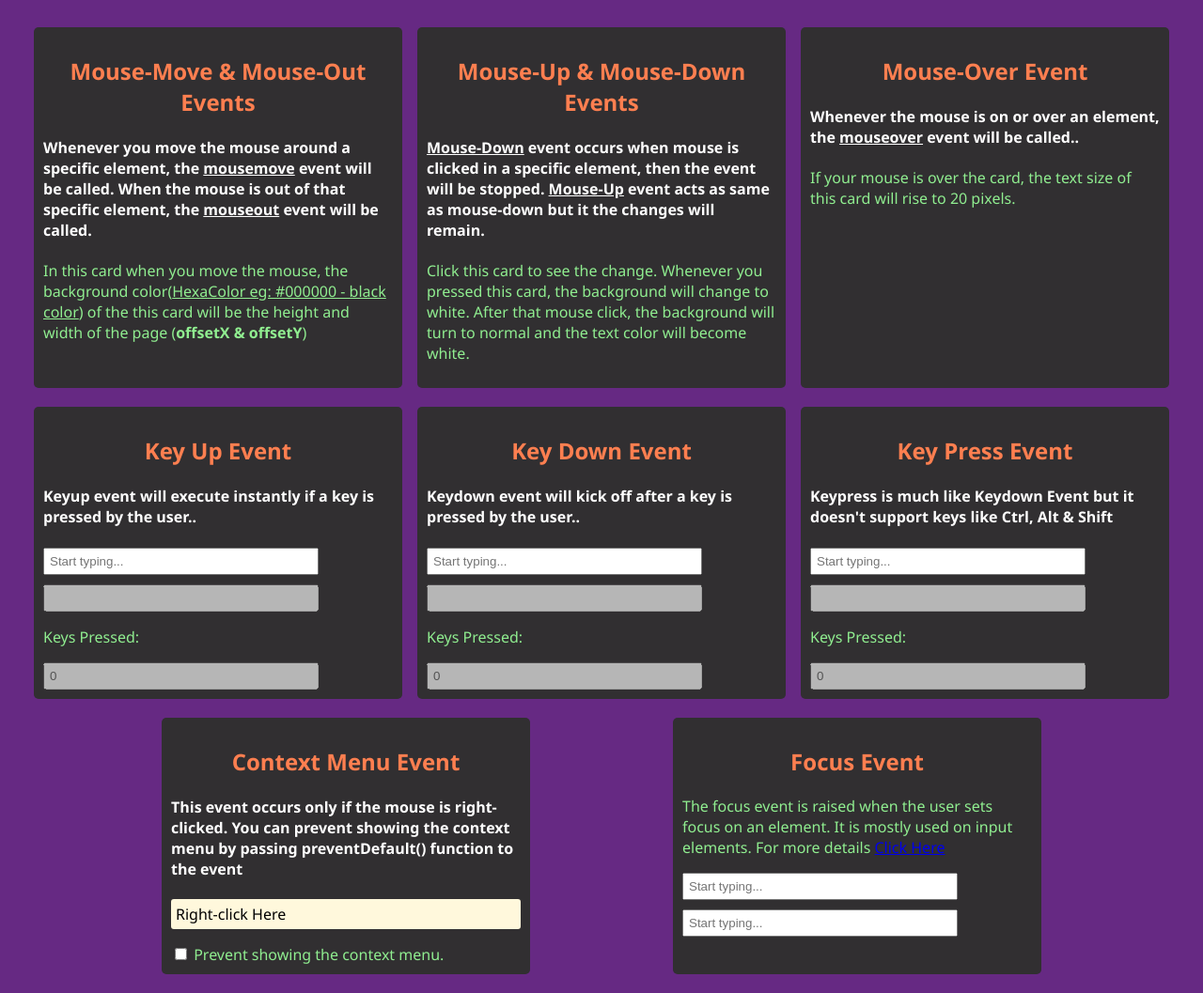
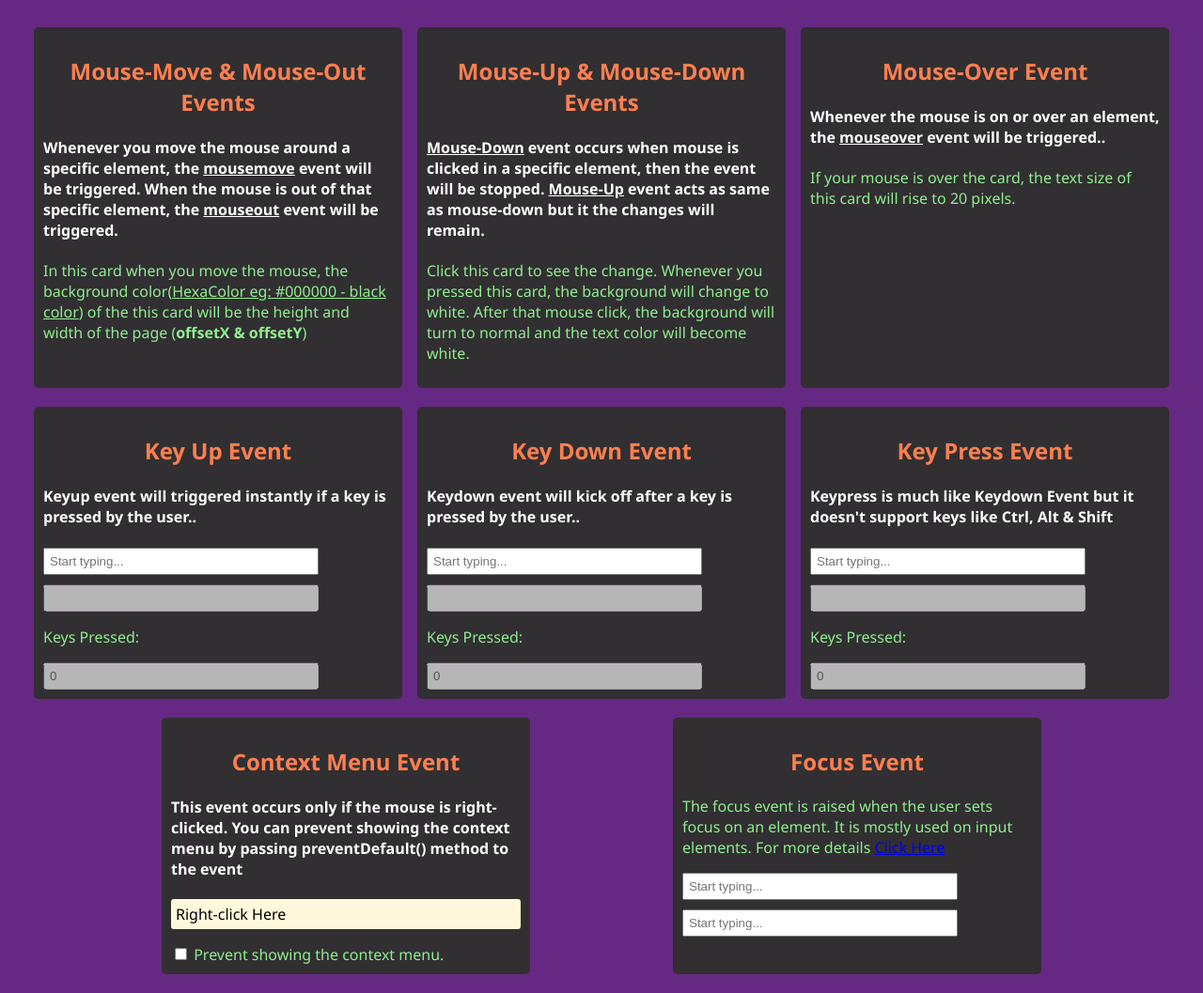
Before and after one commit to krishgb/event-handlers, a plain HTML site: page index.html in a window 1280 px wide. Shown: the part 67-1124 px from the top of the page at 94% size. Drawn offline with Linux system fonts and the light colour scheme.

Commit message:
Update index.html

```diff
--- a/index.html
+++ b/index.html
@@ -11,7 +11,7 @@
     <div class="container">
         <div id="mouse-move" class="events">
             <h2 style="text-align: center;">Mouse-Move  &  Mouse-Out  Events</h2>
-            <h4>Whenever you move the mouse around a specific element, the  <u>mousemove</u> event will be called. When the mouse is out of that specific element, the <u>mouseout</u> event will be called.</h4>
+            <h4>Whenever you move the mouse around a specific element, the  <u>mousemove</u> event will be triggered. When the mouse is out of that specific element, the <u>mouseout</u> event will be triggered.</h4>
             <p>In this card when you move the mouse, the background color(<u>HexaColor eg: #000000 - black color</u>) of the this card will be the height and width of the page (<b>offsetX & offsetY</b>)</p>
         </div>
 
@@ -23,7 +23,7 @@
 
         <div id="mouse-over" class="events">
             <h2 style="text-align: center;">Mouse-Over Event</h2>
-            <h4>Whenever the mouse is on or over an element, the <u>mouseover</u>  event will be called..</h4>
+            <h4>Whenever the mouse is on or over an element, the <u>mouseover</u>  event will be triggered..</h4>
             <p>If your mouse is over the card, the text size of this card will rise to 20 pixels.</p>
         </div>
     </div>
@@ -31,7 +31,7 @@
     <div class="container">
         <div id="key-up" class="events">
             <h2>Key Up Event</h3>
-            <h4>Keyup event will execute instantly if a key is pressed by the user..</h4>
+            <h4>Keyup event will triggered instantly if a key is pressed by the user..</h4>
             <input type="text" id="key_up_input" placeholder="Start typing...">
             <input type="text" id="key_up_output" disabled>
             <p>Keys Pressed:</p>
@@ -60,7 +60,7 @@
     <div class="container">
         <div id="context-menu-event" class="events">
             <h2>Context Menu Event</h2>
-            <h4>This event occurs only if the mouse is right-clicked. You can prevent showing the context menu by passing preventDefault() function to the event</h4>
+            <h4>This event occurs only if the mouse is right-clicked. You can prevent showing the context menu by passing preventDefault() method to the event</h4>
             <p id="right-click-here" style="padding:5px; background:cornsilk; border-radius: 3px; color: black;">Right-click Here</p>
             <input type="checkbox" id="checkbox" ></input>
             <label for="checkbox">Prevent showing the context menu.</label>
@@ -69,7 +69,7 @@
 
         <div id="focus-event" class="events">
             <h2>Focus Event</h2>
-            <p>The focus event is raised when the user sets focus on an element. It is mostly used on input elements. For more details <a href="https://developer.mozilla.org/en-US/docs/Web/API/GlobalEventHandlers/onfocus" target="_blank">Click Here</a> </p>
+            <p>The focus event is raised when the user sets focus on an element. It is mostly used on input elements. For more details <a href="https://developer.mozilla.org/en-US/docs/Web/API/GlobalEventHandlers/onfocus" target="_blank" color="white">Click Here</a> </p>
            <form name="form">
             <input type="text"  placeholder="Start typing...">
             <input type="email"  placeholder="Start typing...">
```
